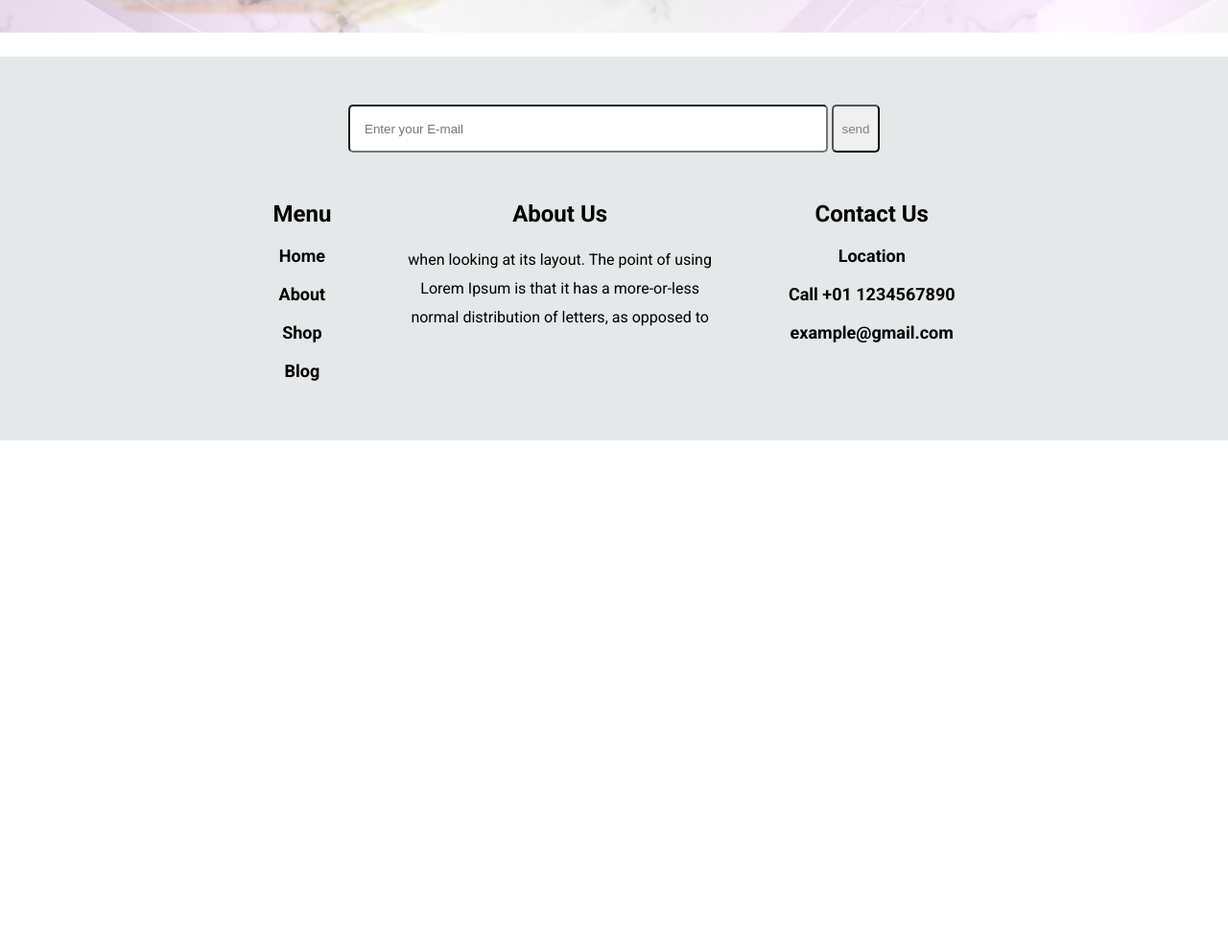
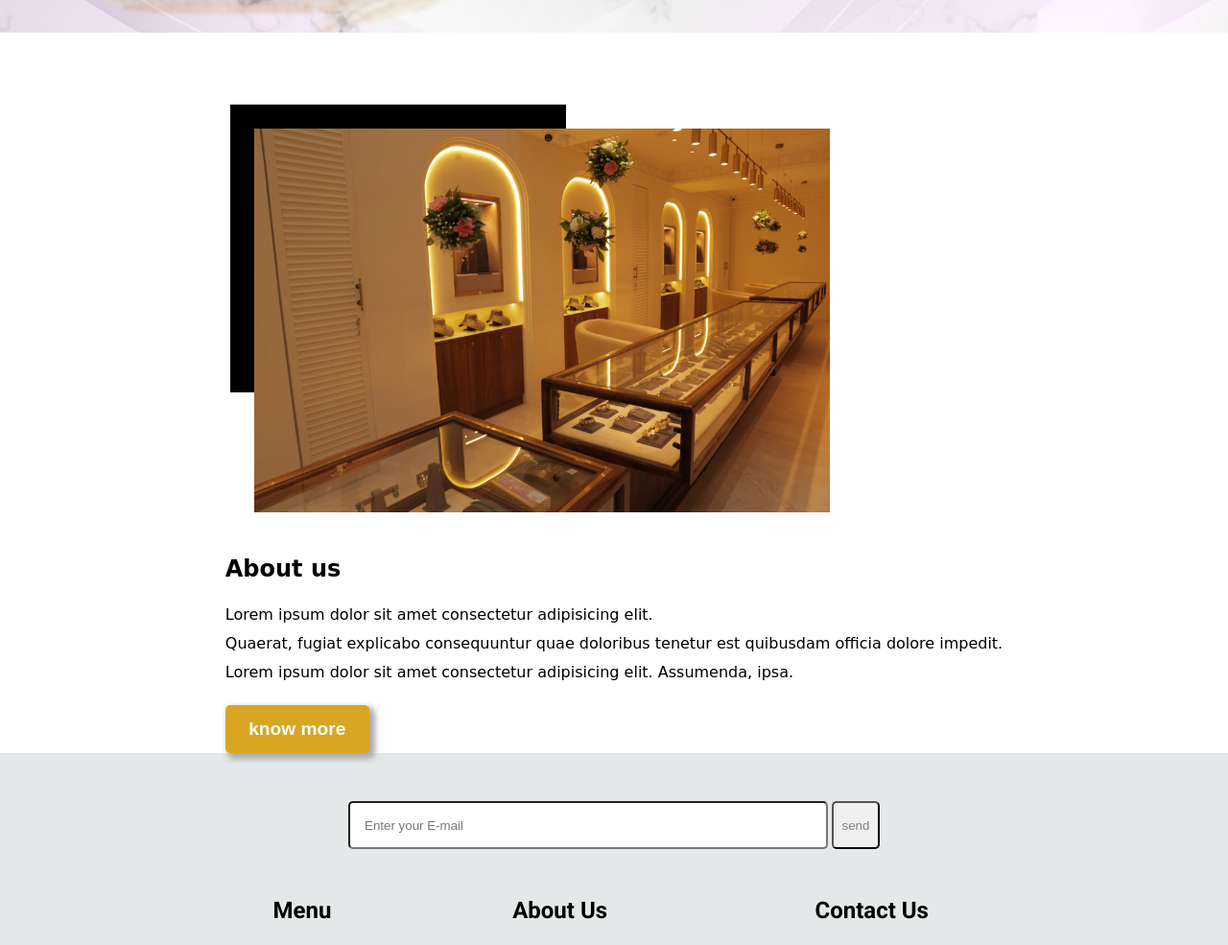
Before and after one commit to rezvan-1999/Jewellery, a plain HTML site: page about/index.html in a window 1280 px wide. Shown: the part 441-1426 px from the top of the page at 96% size. Before the commit the page ends 900 px from the top, so only its background shows below. Drawn offline with Linux system fonts and the light colour scheme; a web font is replaced by a local one.

Commit message:
add main in about

```diff
--- a/about/index.html
+++ b/about/index.html
@@ -38,6 +38,26 @@
     </header>
 
     <!-- main -->
+    <section class="main-container">
+      <div class="pic-container">
+        <div class="pic"></div>
+        <img src="./img/144A6414.webp" alt="about us" />
+      </div>
+
+      <div class="main-info">
+        <h2>About us</h2>
+        <br />
+        <p style="line-height: 30px">
+          Lorem ipsum dolor sit amet consectetur adipisicing elit. <br />
+          Quaerat, fugiat explicabo consequuntur quae doloribus tenetur est
+          quibusdam officia dolore impedit. <br />
+          Lorem ipsum dolor sit amet consectetur adipisicing elit. Assumenda,
+          ipsa.
+        </p>
+        <br />
+        <button>know more</button>
+      </div>
+    </section>
 
     <!-- footer -->
     <footer>
--- a/about/style.css
+++ b/about/style.css
@@ -1,5 +1,6 @@
 /* header, footer font */
 @import url("https://fonts.googleapis.com/css2?family=Nunito:ital,wght@0,200..1000;1,200..1000&family=Roboto:ital,wght@0,100;0,300;0,400;0,500;0,700;0,900;1,100;1,300;1,400;1,500;1,700;1,900&display=swap");
+@import url("https://fonts.googleapis.com/css2?family=Playwrite+GB+S:ital,wght@0,100..400;1,100..400&display=swap");
 
 * {
   margin: 0;
@@ -60,6 +61,64 @@ nav {
 }
 
 /*  main */
+.main-container {
+  display: flex;
+  justify-content: center;
+  gap: 20px;
+  flex-wrap: wrap;
+  min-height: 600px;
+  margin: 80px 30px 30 px 30px;
+}
+
+.pic-container {
+  max-height: 350px;
+}
+
+div.pic {
+  width: 350px;
+  height: 300px;
+  background-color: black;
+  position: relative;
+  left: -100px;
+  top: 50px;
+}
+
+img[alt="about us"] {
+  width: 600px;
+  max-height: 500px;
+  z-index: 20;
+  position: relative;
+  top: -225px;
+  left: -75px;
+}
+
+.main-info {
+  display: flex;
+  flex-direction: column;
+  align-items: flex-start;
+  justify-content: flex-start;
+  margin-top: 150px;
+  font-family: "Playwrite GB S", cursive;
+}
+
+.main-info button {
+  width: 150px;
+  height: 50px;
+  padding: 10px;
+  border-radius: 5px;
+  background-color: goldenrod;
+  color: azure;
+  font-size: larger;
+  font-weight: bold;
+  border: none;
+  box-shadow: 4px 4px 6px 2px darkgrey;
+}
+
+.main-info button:hover {
+  background-color: white;
+  color: goldenrod;
+  border: 2px solid goldenrod;
+}
 
 /* footer */
 footer {
```
Also changed, not shown: about/img/144A6414.webp (added).
